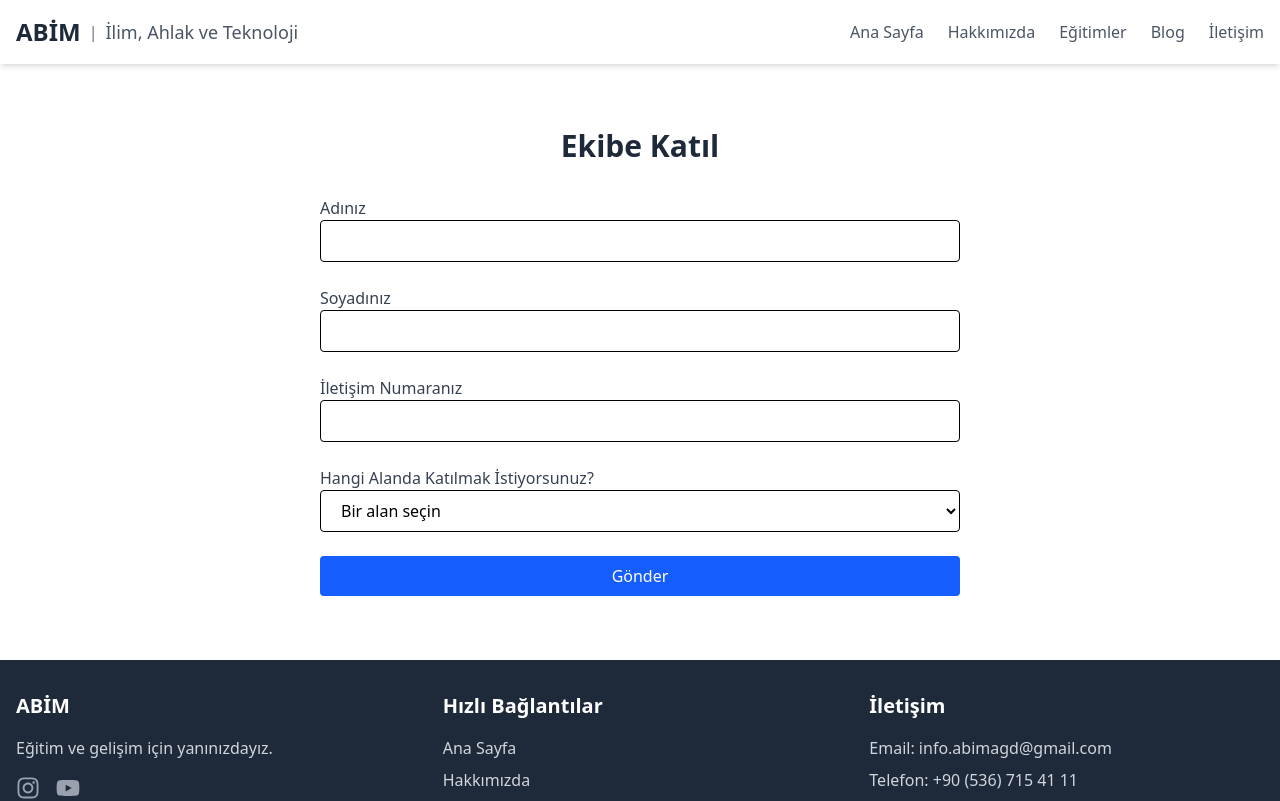
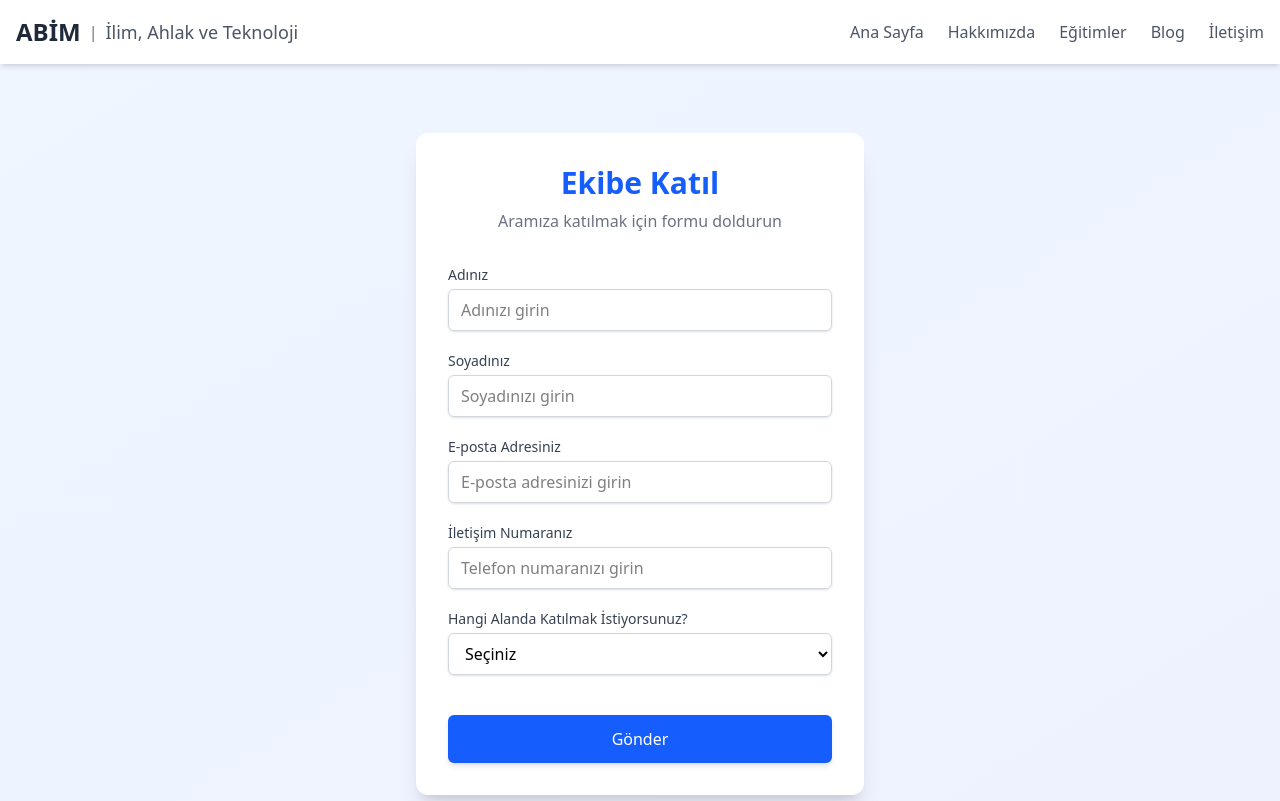
Before and after one commit to caliskanhalil/abim-react, a React (Vite) app: page /ekibe-katil in a window 1280 px wide. Shown: the top 801 px of the page. Built offline with nearby package versions, Linux system fonts and the light colour scheme; no server answers.

Commit message:
ekibimize-katil updated

```diff
--- a/src/pages/ContactPage/index.jsx
+++ b/src/pages/ContactPage/index.jsx
@@ -17,7 +17,7 @@ const ContactPage = () => {
         <link rel="canonical" href="https://www.abimagd.com/iletisim" />
       </Helmet>
 
-      <div className="pt-20">
+      <div className="">
         <Contact showContactInfo={true} />
 
         {/* Map Section */}
--- a/src/pages/EkibeKatil/index.jsx
+++ b/src/pages/EkibeKatil/index.jsx
@@ -6,48 +6,211 @@ const EkibeKatil = () => {
     soyad: '',
     telefon: '',
     alan: '',
+    email: '',
+  });
+
+  const [formStatus, setFormStatus] = useState({
+    submitted: false,
+    loading: false,
+    error: null,
   });
 
   const handleChange = (e) => {
     setFormData({ ...formData, [e.target.name]: e.target.value });
   };
 
-  const handleSubmit = (e) => {
+  const handleSubmit = async (e) => {
     e.preventDefault();
-    console.log('Form verileri:', formData);
-    // Buraya formu bir veritabanına ya da API'ye gönderme kodu eklenecek
-    alert('Başvurunuz alındı!');
+    setFormStatus({ ...formStatus, loading: true, error: null });
+
+    try {
+      // API çağrısı yapılıyor
+      const response = await fetch('/api/send', {
+        method: 'POST',
+        headers: {
+          'Content-Type': 'application/json',
+        },
+        body: JSON.stringify({
+          name: `${formData.ad} ${formData.soyad}`,
+          email: formData.email,
+          phone: formData.telefon,
+          type: 'team-join',
+          area: formData.alan,
+        }),
+      });
+
+      const result = await response.json();
+
+      if (!response.ok) {
+        throw new Error(result.message || 'Form gönderilirken bir hata oluştu');
+      }
+
+      setFormStatus({ submitted: true, loading: false, error: null });
+    } catch (error) {
+      console.error('Form gönderim hatası:', error);
+      setFormStatus({
+        submitted: false,
+        loading: false,
+        error: error.message || 'Bir hata oluştu. Lütfen tekrar deneyin.'
+      });
+    }
   };
 
+  // Form gönderildikten sonra teşekkür mesajı
+  if (formStatus.submitted) {
     return (
-    <section className="bg-white py-16 px-4 max-w-2xl mx-auto">
-      <h2 className="text-3xl font-bold text-center text-gray-800 mb-8">Ekibe Katıl</h2>
+      <div className="bg-white rounded-xl shadow-xl p-8 max-w-md mx-auto mt-10 transform transition-all duration-500">
+        <div className="text-center">
+          <div className="inline-flex items-center justify-center w-16 h-16 rounded-full bg-green-100 mb-6">
+            <svg className="w-8 h-8 text-green-500" fill="none" stroke="currentColor" viewBox="0 0 24 24" xmlns="http://www.w3.org/2000/svg">
+              <path strokeLinecap="round" strokeLinejoin="round" strokeWidth="2" d="M5 13l4 4L19 7"></path>
+            </svg>
+          </div>
+          <h3 className="text-2xl font-bold text-gray-800 mb-2">Başvurunuz Alındı!</h3>
+          <p className="text-gray-600 mb-6">En kısa sürede sizinle iletişime geçeceğiz.</p>
+          <button
+            onClick={() => setFormStatus({ submitted: false, loading: false, error: null })}
+            className="px-6 py-2 bg-blue-600 text-white rounded-md hover:bg-blue-700 transition-all duration-300 shadow-md hover:shadow-lg"
+          >
+            Yeni Başvuru
+          </button>
+        </div>
+      </div>
+    );
+  }
+
+  return (
+    <div className="min-h-screen bg-gradient-to-br from-blue-50 to-indigo-50 py-12 px-4 sm:px-6 lg:px-8 flex items-center justify-center">
+      <div className="bg-white rounded-xl shadow-xl p-8 max-w-md w-full transform transition-all duration-500 hover:shadow-2xl">
+        <div className="text-center mb-8">
+          <h2 className="text-3xl font-extrabold text-blue-600">Ekibe Katıl</h2>
+          <p className="mt-2 text-gray-500">Aramıza katılmak için formu doldurun</p>
+        </div>
+
+        {formStatus.error && (
+          <div className="bg-red-50 border-l-4 border-red-400 p-4 mb-6">
+            <div className="flex">
+              <div className="flex-shrink-0">
+                <svg className="h-5 w-5 text-red-400" fill="currentColor" viewBox="0 0 20 20">
+                  <path fillRule="evenodd" d="M10 18a8 8 0 100-16 8 8 0 000 16zM8.707 7.293a1 1 0 00-1.414 1.414L8.586 10l-1.293 1.293a1 1 0 101.414 1.414L10 11.414l1.293 1.293a1 1 0 001.414-1.414L11.414 10l1.293-1.293a1 1 0 00-1.414-1.414L10 8.586 8.707 7.293z" clipRule="evenodd" />
+                </svg>
+              </div>
+              <div className="ml-3">
+                <p className="text-sm text-red-700">{formStatus.error}</p>
+              </div>
+            </div>
+          </div>
+        )}
+
         <form onSubmit={handleSubmit} className="space-y-6">
-        <div>
-          <label className="block text-gray-700">Adınız</label>
-          <input type="text" name="ad" value={formData.ad} onChange={handleChange} required className="w-full border px-4 py-2 rounded" />
+          <div className="space-y-5">
+            <div className="relative">
+              <label className="text-sm font-medium text-gray-700 mb-1 block">
+                Adınız
+              </label>
+              <input
+                id="ad"
+                name="ad"
+                type="text"
+                value={formData.ad}
+                onChange={handleChange}
+                placeholder="Adınızı girin"
+                required
+                className="w-full px-3 py-2 border border-gray-300 rounded-md shadow-sm focus:outline-none focus:ring-2 focus:ring-blue-500 focus:border-blue-500"
+              />
             </div>
-        <div>
-          <label className="block text-gray-700">Soyadınız</label>
-          <input type="text" name="soyad" value={formData.soyad} onChange={handleChange} required className="w-full border px-4 py-2 rounded" />
+
+            <div className="relative">
+              <label className="text-sm font-medium text-gray-700 mb-1 block">
+                Soyadınız
+              </label>
+              <input
+                id="soyad"
+                name="soyad"
+                type="text"
+                value={formData.soyad}
+                onChange={handleChange}
+                placeholder="Soyadınızı girin"
+                required
+                className="w-full px-3 py-2 border border-gray-300 rounded-md shadow-sm focus:outline-none focus:ring-2 focus:ring-blue-500 focus:border-blue-500"
+              />
             </div>
-        <div>
-          <label className="block text-gray-700">İletişim Numaranız</label>
-          <input type="text" name="telefon" value={formData.telefon} onChange={handleChange} required className="w-full border px-4 py-2 rounded" />
+
+            <div className="relative">
+              <label className="text-sm font-medium text-gray-700 mb-1 block">
+                E-posta Adresiniz
+              </label>
+              <input
+                id="email"
+                name="email"
+                type="email"
+                value={formData.email}
+                onChange={handleChange}
+                placeholder="E-posta adresinizi girin"
+                required
+                className="w-full px-3 py-2 border border-gray-300 rounded-md shadow-sm focus:outline-none focus:ring-2 focus:ring-blue-500 focus:border-blue-500"
+              />
             </div>
-        <div>
-          <label className="block text-gray-700">Hangi Alanda Katılmak İstiyorsunuz?</label>
-          <select name="alan" value={formData.alan} onChange={handleChange} required className="w-full border px-4 py-2 rounded">
-            <option value="">Bir alan seçin</option>
+
+            <div className="relative">
+              <label className="text-sm font-medium text-gray-700 mb-1 block">
+                İletişim Numaranız
+              </label>
+              <input
+                id="telefon"
+                name="telefon"
+                type="tel"
+                value={formData.telefon}
+                onChange={handleChange}
+                placeholder="Telefon numaranızı girin"
+                required
+                className="w-full px-3 py-2 border border-gray-300 rounded-md shadow-sm focus:outline-none focus:ring-2 focus:ring-blue-500 focus:border-blue-500"
+              />
+            </div>
+
+            <div className="relative">
+              <label className="text-sm font-medium text-gray-700 mb-1 block">
+                Hangi Alanda Katılmak İstiyorsunuz?
+              </label>
+              <select
+                id="alan"
+                name="alan"
+                value={formData.alan}
+                onChange={handleChange}
+                required
+                className="w-full px-3 py-2 border border-gray-300 rounded-md shadow-sm focus:outline-none focus:ring-2 focus:ring-blue-500 focus:border-blue-500"
+              >
+                <option value="" disabled>Seçiniz</option>
                 <option value="tasarim">Tasarım</option>
                 <option value="yazilim">Yazılım</option>
                 <option value="sosyal-medya">Sosyal Medya</option>
                 <option value="organizasyon">Organizasyon</option>
               </select>
             </div>
-        <button type="submit" className="w-full bg-blue-600 text-white py-2 rounded hover:bg-blue-700 transition">Gönder</button>
+          </div>
+
+          <div className="pt-4">
+            <button
+              type="submit"
+              disabled={formStatus.loading}
+              className="w-full py-3 px-4 rounded-md bg-blue-600 text-white font-medium shadow-md hover:shadow-lg transform transition-all duration-300 hover:-translate-y-1 focus:outline-none focus:ring-2 focus:ring-blue-500 focus:ring-offset-2 disabled:opacity-70"
+            >
+              {formStatus.loading ? (
+                <span className="flex items-center justify-center">
+                  <svg className="animate-spin -ml-1 mr-3 h-5 w-5 text-white" xmlns="http://www.w3.org/2000/svg" fill="none" viewBox="0 0 24 24">
+                    <circle className="opacity-25" cx="12" cy="12" r="10" stroke="currentColor" strokeWidth="4"></circle>
+                    <path className="opacity-75" fill="currentColor" d="M4 12a8 8 0 018-8V0C5.373 0 0 5.373 0 12h4zm2 5.291A7.962 7.962 0 014 12H0c0 3.042 1.135 5.824 3 7.938l3-2.647z"></path>
+                  </svg>
+                  Gönderiliyor...
+                </span>
+              ) : (
+                "Gönder"
+              )}
+            </button>
+          </div>
         </form>
-    </section>
+      </div>
+    </div>
   );
 };
 
```
Also changed, not shown: api/send.js (+32 -25 lines). Lines whose indentation alone changed are shown as unchanged.
